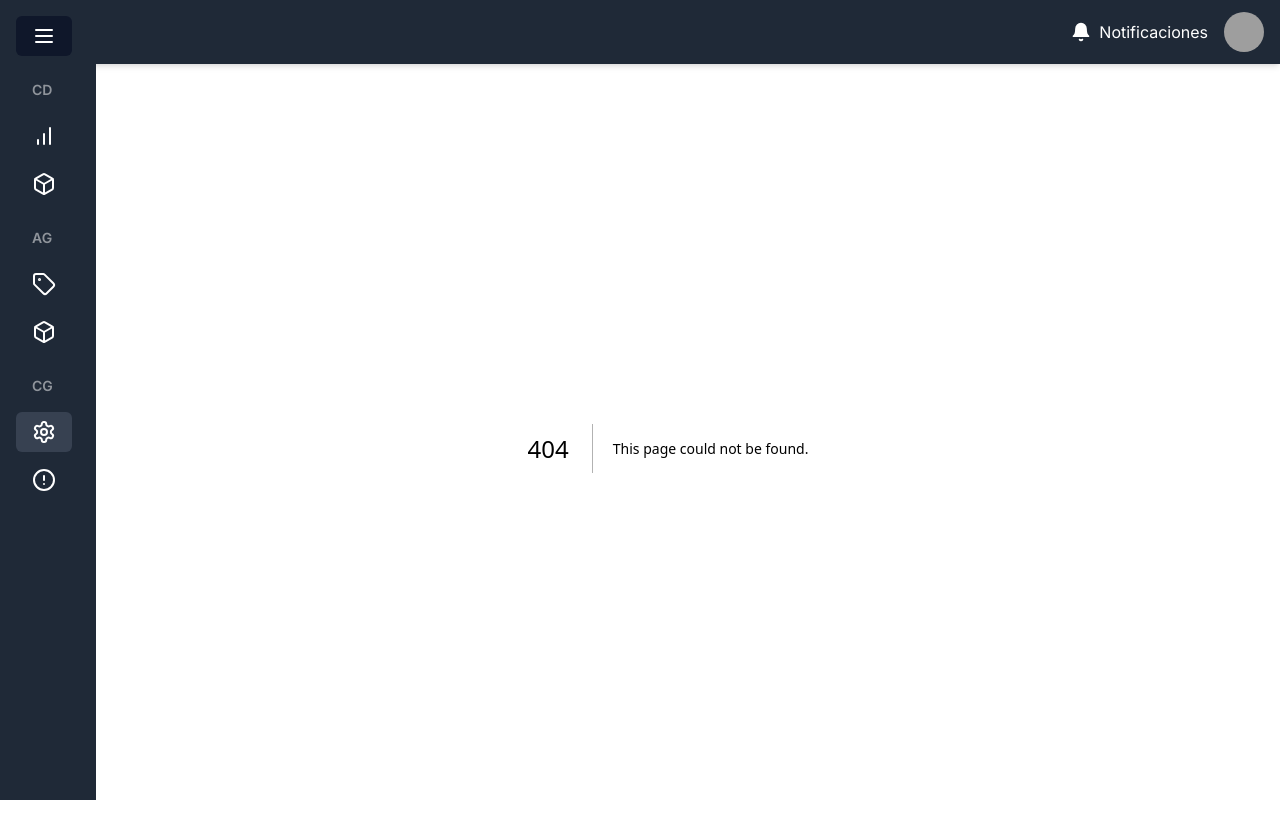
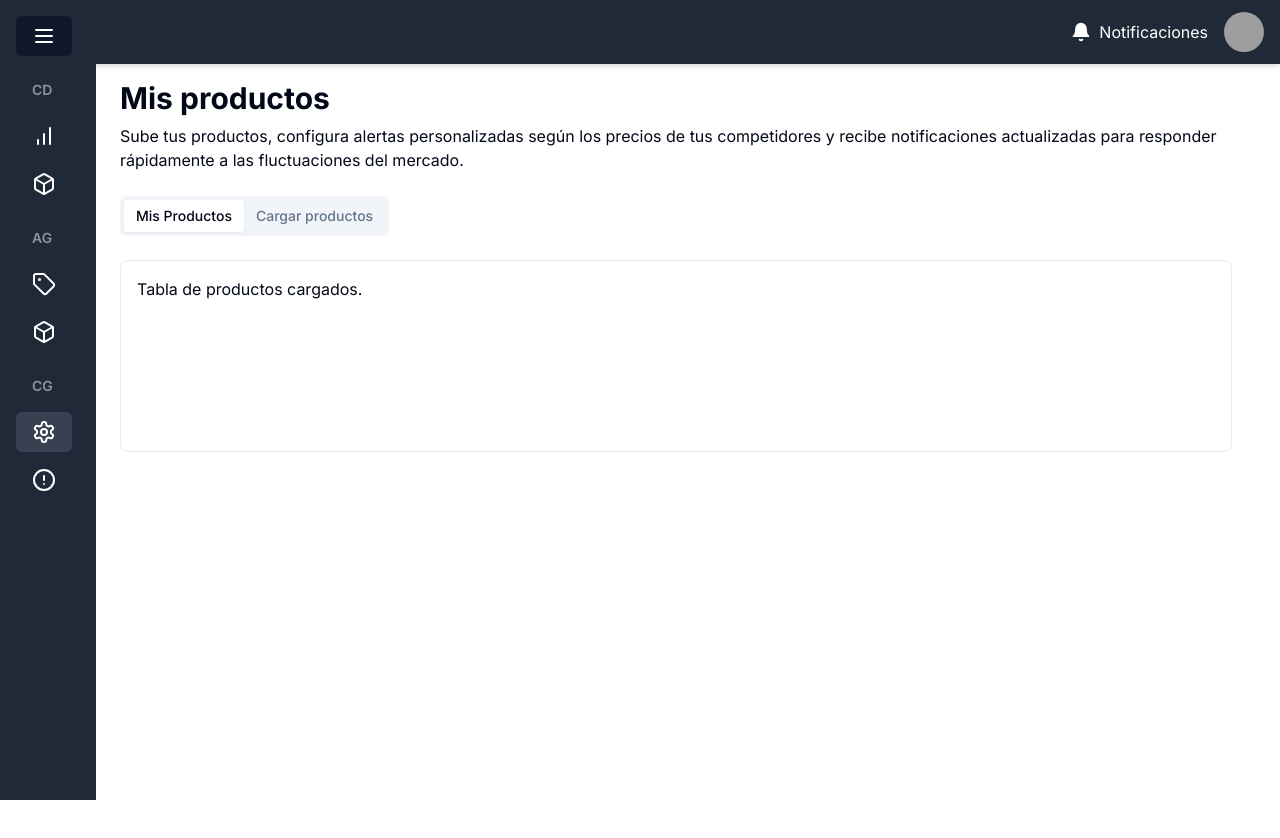
Before and after one commit to renators99/web-product, a Next.js app: page /myproducts in a window 1280 px wide. Before the commit this address had no page. Shown: the top 838 px of the page. After the commit the page ends 800 px from the top, so only its background shows below. Built offline with nearby package versions, Linux system fonts and the light colour scheme; grey boxes are pictures that could not be loaded.

Commit message:
my products added

```diff
--- /dev/null
+++ b/src/app/myproducts/page.tsx
@@ -0,0 +1,38 @@
+import { Button } from "@/components/ui/button";
+import { Tabs, TabsContent, TabsList, TabsTrigger } from "@/components/ui/tabs";
+
+export default function MyProducts() {
+  return (
+    <main className="py-8 pl-4">
+      <h1 className="text-3xl font-bold mb-2">Mis productos</h1>
+      <p className="text-md mb-6">
+        Sube tus productos, configura alertas personalizadas según los precios de tus competidores y recibe notificaciones actualizadas para responder rápidamente a las fluctuaciones del mercado.
+      </p>
+      <Tabs defaultValue="mis-productos" className="flex-grow">
+        <div className="flex justify-between items-center mb-6">
+          <TabsList>
+            <TabsTrigger value="mis-productos">Mis Productos</TabsTrigger>
+            <TabsTrigger value="cargar-productos">Cargar productos</TabsTrigger>
+          </TabsList>
+        </div>
+        <TabsContent value="mis-productos">
+          <div className="border rounded-lg p-4 h-48 mb-4">
+            <p>Tabla de productos cargados.</p>
+          </div>
+        </TabsContent>
+        <TabsContent value="cargar-productos">
+          <div className="border rounded-lg p-4 h-48 mb-4 flex justify-center items-center">
+            <Button variant="default" className="bg-gray-800 text-white">
+              Sube archivo (.xlsx)
+            </Button>
+          </div>
+          <div className="flex justify-start">
+            <Button variant="default" className="bg-gray-800 text-white">
+              Guardar
+            </Button>
+          </div>
+        </TabsContent>
+      </Tabs>
+    </main>
+  );
+}
```
